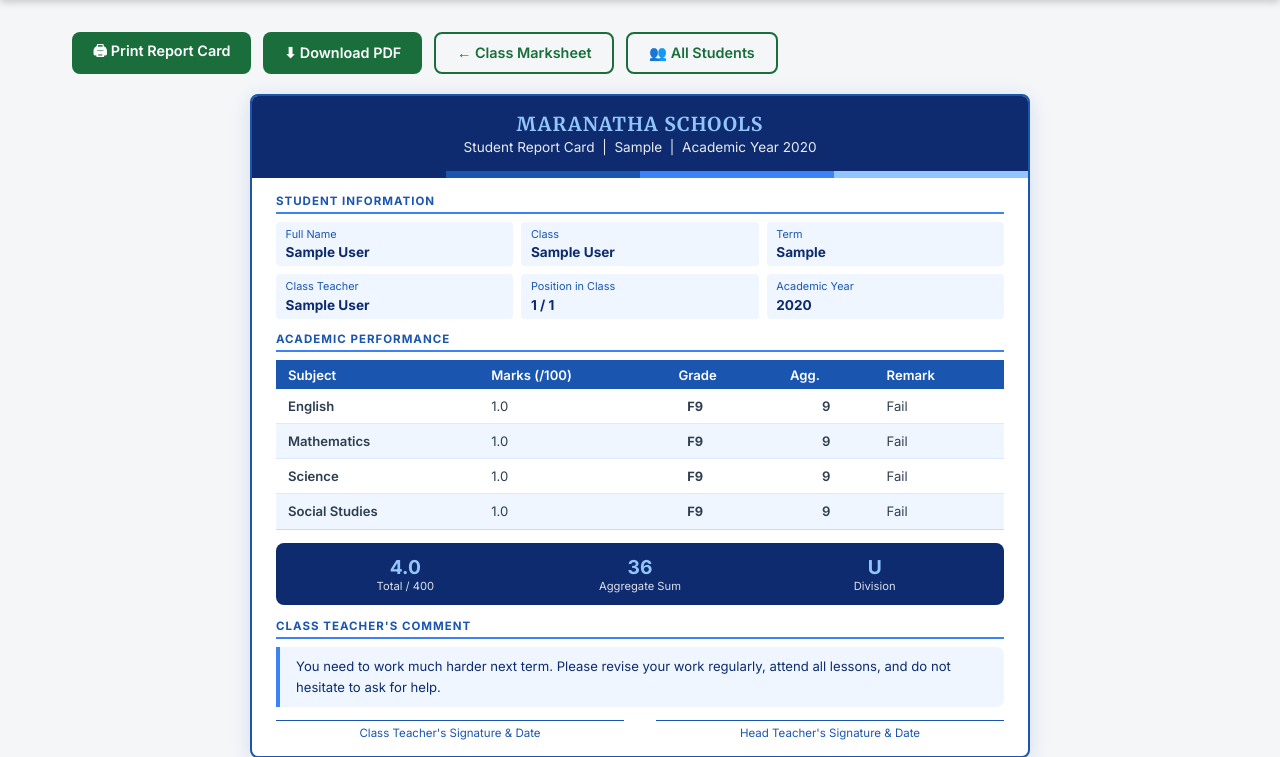
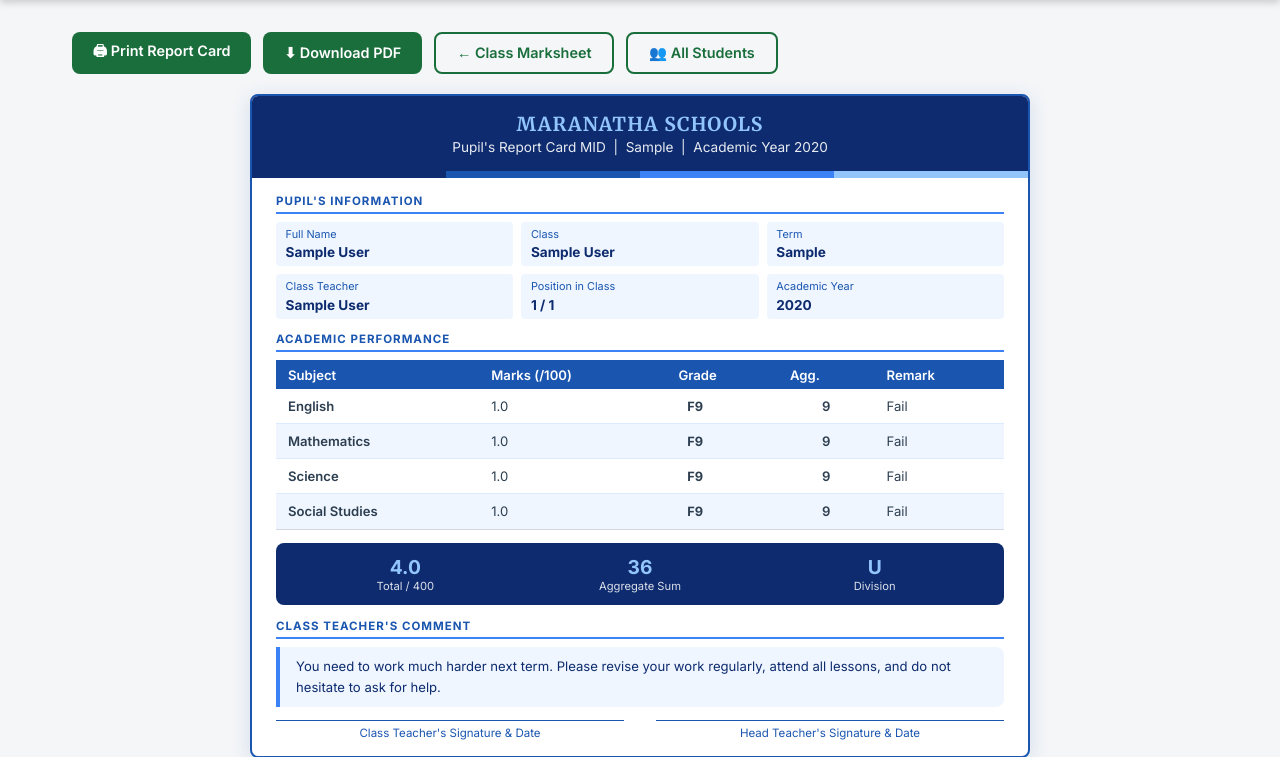
Before and after one commit to Nathansilver-code/reportGenerator, a Flask app: page /report/1 in a window 1280 px wide. Shown: the part 60-817 px from the top of the page. Run offline with Flask 3, Linux system fonts and the light colour scheme; a user stored in the database is signed in; tables that the repository leaves empty hold one stand-in row (values such as "Sample post").

Commit message:
analysis pro max

```diff
--- a/routes/marks.py
+++ b/routes/marks.py
@@ -1,3 +1,5 @@
+
+
 from flask import Blueprint, render_template, redirect, url_for, flash, request
 from flask_login import login_required, current_user
 from extensions import db
--- a/routes/reports.py
+++ b/routes/reports.py
@@ -507,7 +507,7 @@ def download_pdf():
 
     total_students = len(results)
     t2_data = [["Division", "Number of Students", "Percentage"]]
-    for div in ["1", "2", "3", "4", "F"]:
+    for div in ["1", "2", "3", "4", "U"]:
         count = sum(1 for r in results if r["division"] == div)
         pct   = round((count / total_students) * 100, 1) if total_students > 0 else 0
         t2_data.append([div, str(count), f"{pct}%"])
--- a/templates/report_card.html
+++ b/templates/report_card.html
@@ -158,7 +158,7 @@
     {# ── Banner ── #}
     <div class="rc-banner">
       <h1>Maranatha Schools</h1>
-      <p>Student Report Card &nbsp;|&nbsp; {{ student.term }} &nbsp;|&nbsp; Academic Year {{ student.year }}</p>
+      <p>Pupil's Report Card MID &nbsp;|&nbsp; {{ student.term }} &nbsp;|&nbsp; Academic Year {{ student.year }}</p>
     </div>
     <div class="rc-stripe"></div>
 
@@ -166,7 +166,7 @@
 
       {# ── Student Info ── #}
       <div class="rc-section">
-        <div class="rc-section-title">Student Information</div>
+        <div class="rc-section-title">Pupil's Information</div>
         <div class="info-grid">
           <div class="info-cell">
             <label>Full Name</label>
```
